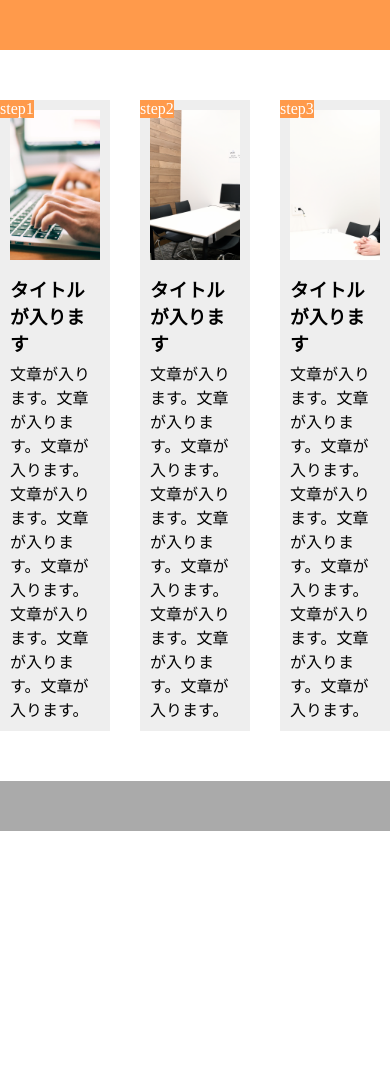
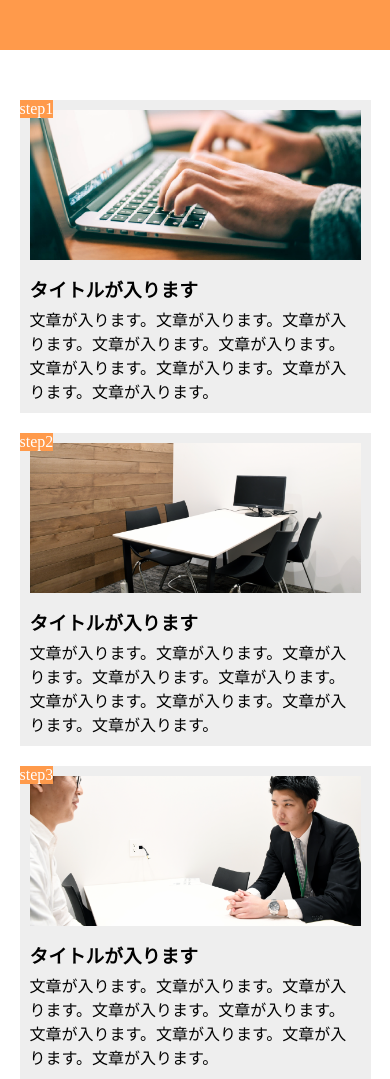
Before and after one commit to Eukarya163/responsive, a plain HTML site: page index.html in a window 390 px wide. Shown: the top 1079 px of the page. Before the commit the page ends 844 px from the top, so only its background shows below. Drawn offline with Linux system fonts and the light colour scheme.

Commit message:
425pxまでのレスポンシブ対応

```diff
--- a/index.html
+++ b/index.html
@@ -2,9 +2,7 @@
 <html lang="ja">
   <head>
     <meta charset="UTF-8" />
-    <!-- font awesome読み込み-->
-    <link rel="stylesheet" href="https://cdnjs.cloudflare.com/ajax/libs/font-awesome/6.5.1/css/all.min.css">
-
+    <meta name="viewport" content="width=device-width,initial-scale=1.0">
     <!-- CSSファイルの読み込み -->
     <link rel="stylesheet" href="style.css" />
     <title>ch9-exercise</title>
--- a/style.css
+++ b/style.css
@@ -66,3 +66,21 @@ footer {
     height: 50px;
     background-color: #aaaaaa;
 }
+
+@media screen and (max-width: 425px) {
+  main {
+    display: block;
+    width: 90%;
+    margin : 50px 5%;
+  }
+
+  .content {
+    width: 100%;
+    margin: 0 0 20px 0;
+  }
+
+  .content:last-child {
+    margin-bottom: 0;
+  }
+
+}
```
